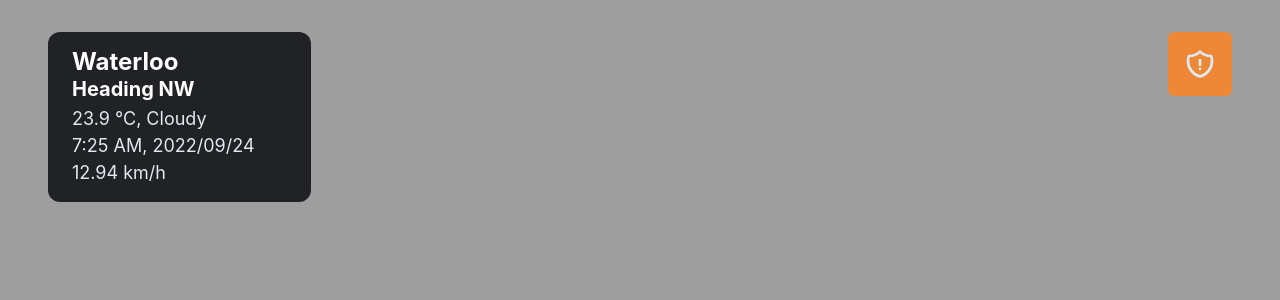
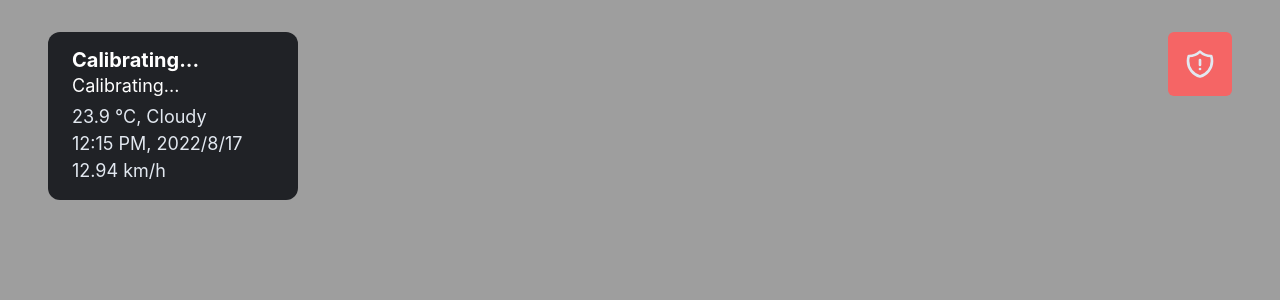
Before and after one commit to tandem-22/tandem, a Next.js app in the folder frontend/: page / in a window 1280 px wide. Shown: the top 300 px of the page. Built offline with nearby package versions, Linux system fonts and the light colour scheme; no server answers.

Commit message:
Add IRL date and location

```diff
--- a/frontend/package.json
+++ b/frontend/package.json
@@ -14,6 +14,7 @@
     "@emotion/react": "^11.10.4",
     "@emotion/styled": "^11.10.4",
     "@heroicons/react": "^2.0.11",
+    "axios": "^0.27.2",
     "framer-motion": "^7.3.5",
     "next": "12.3.0",
     "react": "18.2.0",
--- /dev/null
+++ b/frontend/src/hooks/useDate.ts
@@ -0,0 +1,23 @@
+import { formatTime } from "@/utils/formatTime";
+import React from "react";
+
+export const useDate = () => {
+  const [date, setDate] = React.useState(new Date());
+
+  React.useEffect(() => {
+    const timer = setInterval(() => {
+      setDate(new Date());
+    }, 60 * 1000);
+    return () => {
+      clearInterval(timer);
+    };
+  }, []);
+
+  const formattedDate = `${formatTime(
+    date
+  )}, ${date.getFullYear()}/${date.getMonth()}/${date.getDate()}`;
+
+  return {
+    formattedDate,
+  };
+};
--- a/frontend/src/pages/index.tsx
+++ b/frontend/src/pages/index.tsx
@@ -3,14 +3,52 @@ import type { NextPage } from "next";
 import Head from "next/head";
 import { Status } from "@/components/Status";
 import { Warning } from "@/components/Warning";
-import { useState } from "react";
+import { useEffect, useState } from "react";
+import axios from "axios";
+import { useDate } from "@/hooks/useDate";
 
 const VIDEO_FEED_URL = "http://localhost:3001/video_feed";
 // const VIDEO_FEED_URL = "1.jpg";
 
 // Dimensions of the 7 in. RPI screen are 800 x 480
 const Home: NextPage = () => {
+  const [premise, setPremise] = useState("Calibrating...");
+  const [city, setCity] = useState("Calibrating...");
+  const [read, setRead] = useState(false);
+
+  useEffect(() => {
+    if (read) {
+      return;
+    }
+
+    if (typeof window !== "undefined") {
+      if (
+        typeof navigator !== "undefined" &&
+        typeof navigator.geolocation !== "undefined"
+      ) {
+        navigator.geolocation.getCurrentPosition(async (position) => {
+          const { latitude, longitude } = position.coords;
+          const latlng = `${latitude},${longitude}`;
+          const {
+            data: { results },
+          } = await axios.get(
+            `https://maps.googleapis.com/maps/api/geocode/json?latlng=${latlng}&result_type=premise|locality&key=${process.env.NEXT_PUBLIC_GOOGLE_MAPS_KEY}`
+          );
+          results.forEach((result: any) => {
+            if (result.types.includes("premise")) {
+              setPremise(result.address_components[0].long_name);
+            } else if (result.types.includes("locality")) {
+              setCity(result.formatted_address);
+            }
+          });
+        });
+      }
+      setRead(true);
+    }
+  }, [read]);
+
   const [showWarning, setShowWarning] = useState(false);
+  const { formattedDate } = useDate();
 
   return (
     <>
@@ -29,16 +67,16 @@ const Home: NextPage = () => {
         <Flex justifyContent="space-between">
           <Box fontSize="lg" bg="#202226" py="4" pl="6" pr="14" rounded="xl">
             <Box color="white">
-              <Heading fontSize="2xl">Waterloo</Heading>
-              <Heading fontSize="xl">Heading NW</Heading>
+              <Heading fontSize="xl">{city}</Heading>
+              <Text fontSize="lg">{premise}</Text>
             </Box>
             <Box mt="1">
               <Text>23.9 °C, Cloudy</Text>
-              <Text>7:25 AM, 2022/09/24</Text>
+              <Text>{formattedDate}</Text>
               <Text>12.94 km/h</Text>
             </Box>
           </Box>
-          <Status state="warning" onClick={() => setShowWarning(true)} />
+          <Status state="danger" onClick={() => setShowWarning(true)} />
         </Flex>
       </Box>
       {showWarning && <Warning setShowWarning={setShowWarning} />}
--- /dev/null
+++ b/frontend/src/utils/formatTime.ts
@@ -0,0 +1,11 @@
+export const formatTime = (date: Date) => {
+  var hours = date.getHours();
+  let minutes = date.getMinutes();
+  var suffix = hours >= 12 ? "PM" : "AM";
+  hours = hours % 12;
+  hours = hours ? hours : 12; // the hour '0' should be '12'
+  // @ts-ignore
+  minutes = minutes < 10 ? "0" + minutes : minutes;
+  var strTime = hours + ":" + minutes + " " + suffix;
+  return strTime;
+};
```
Also changed, not shown: 1 other file (tests, documents, lock files or other folders).
